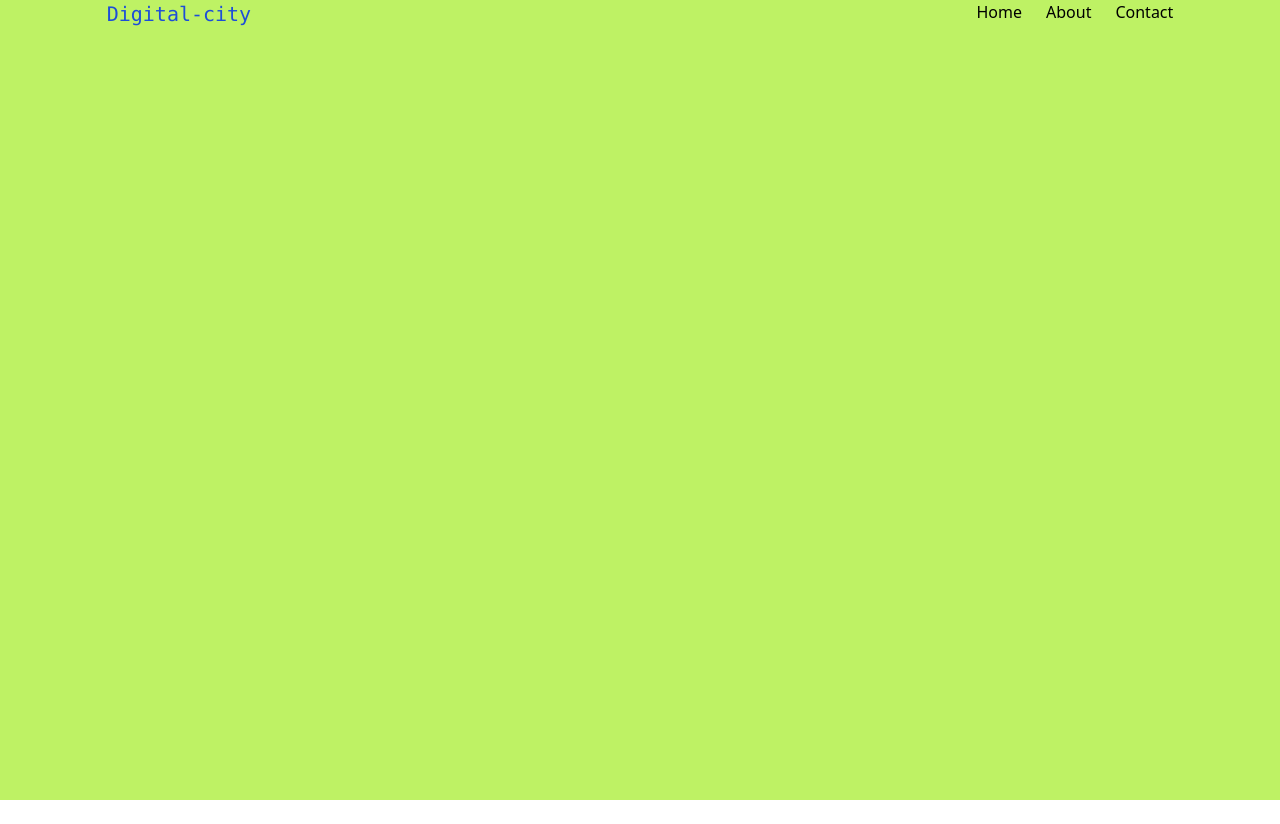
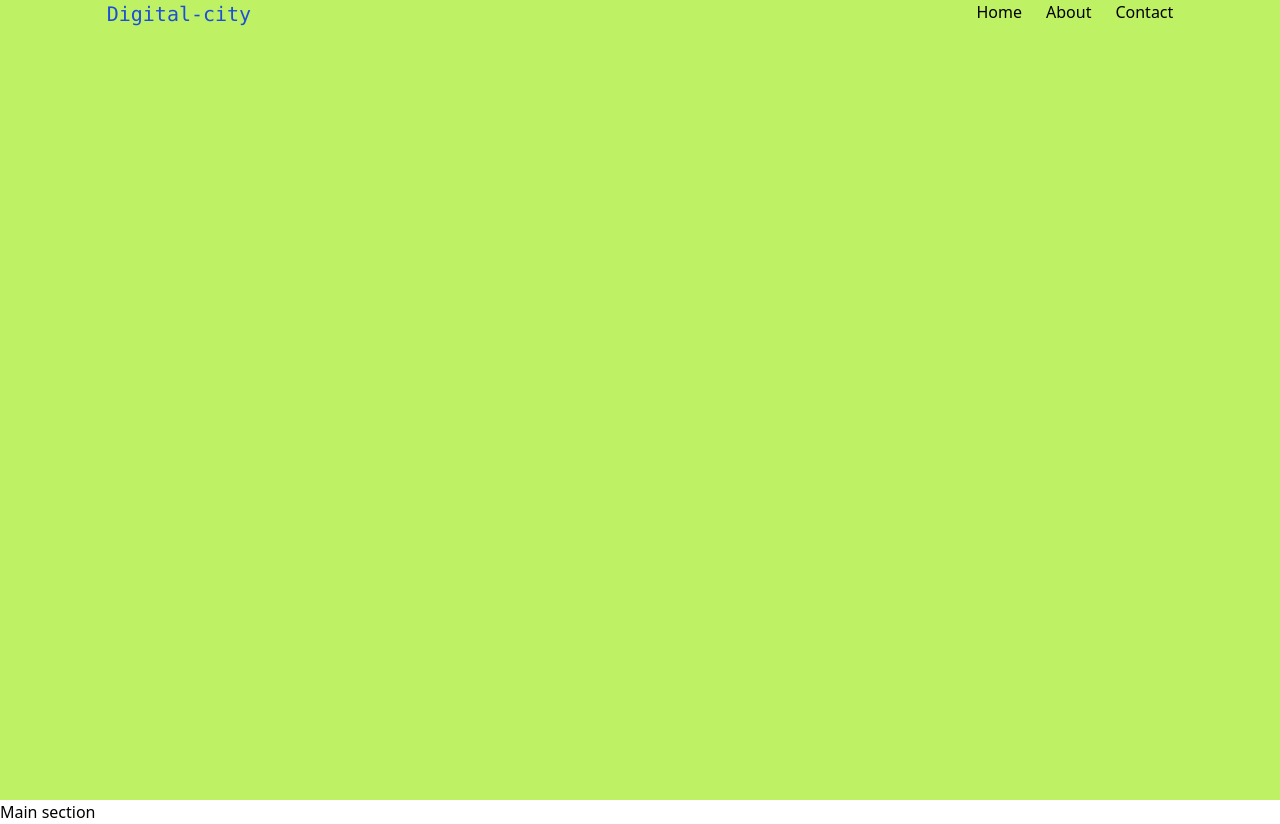
Before and after one commit to Dc-Coders/f17-first-repo, a plain HTML site: page src/index.html in a window 1280 px wide. Before the commit the page ends 800 px from the top, so only its background shows below. Drawn offline with Linux system fonts and the light colour scheme.

Commit message:
new main

```diff
--- a/src/index.html
+++ b/src/index.html
@@ -23,5 +23,9 @@
     </header>
 
 
+    <main>
+        <h1>Main section</h1>
+    </main>
+
 </body>
 </html>
```
